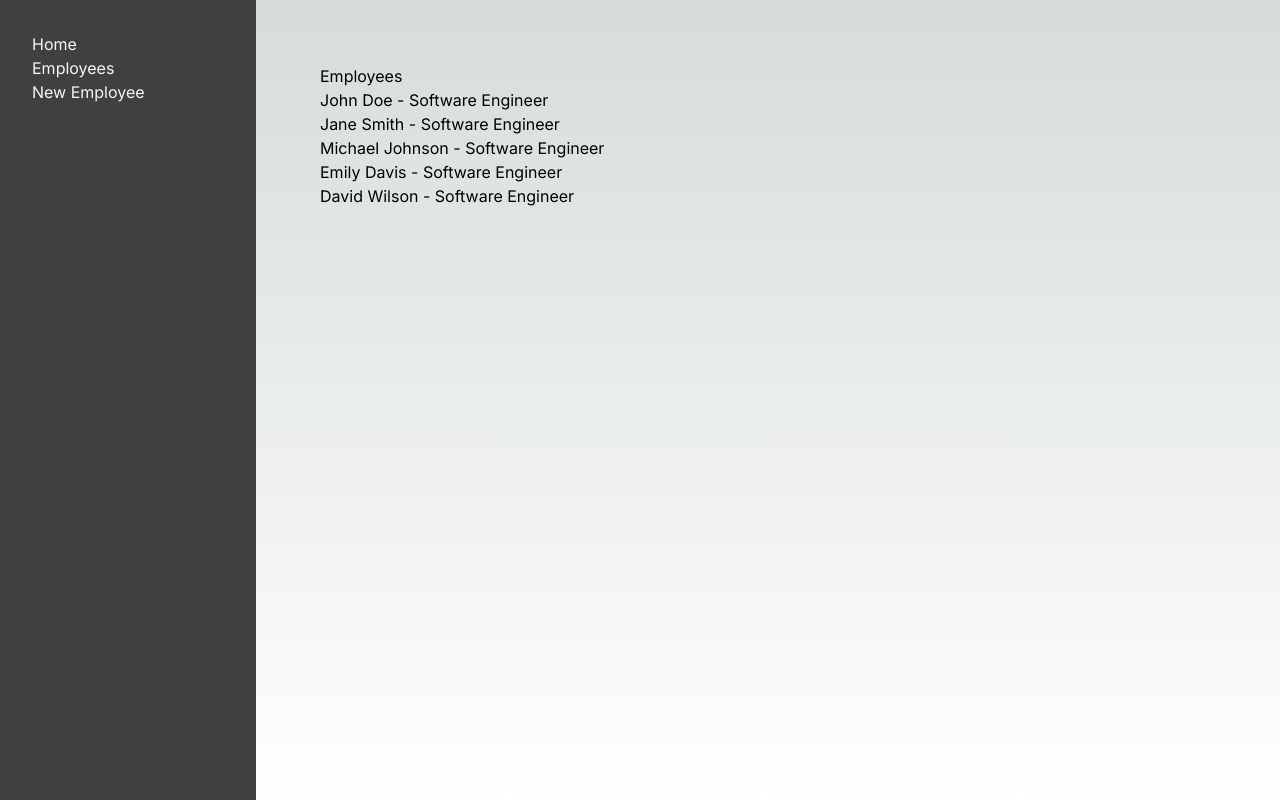
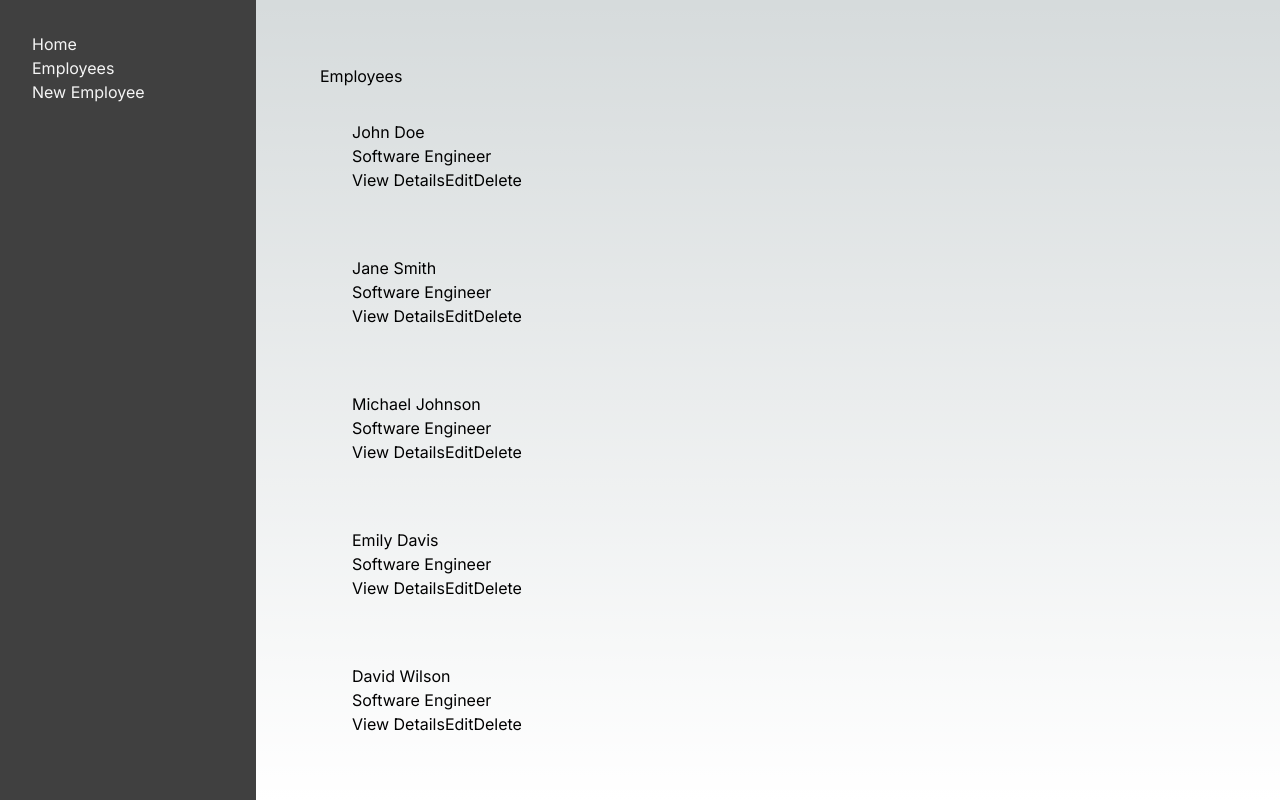
Before and after one commit to Luwat/employee-management-system, a Next.js app: page /employees in a window 1280 px wide. Built offline with nearby package versions, Linux system fonts and the light colour scheme; data requests are answered from the project's data file.

Commit message:
Create employee component

```diff
--- a/app/employees/[id]/page.tsx
+++ b/app/employees/[id]/page.tsx
@@ -1,5 +1,6 @@
 import { Params } from "next/dist/shared/lib/router/utils/route-matcher";
 
-export default function EmployeeDetailsPage() {
-    return <div>Employee Details Page</div>
+export default function EmployeeDetailsPage({ params }: { params: Params }) {
+  const { id } = params;
+  return <div>{id} Employee Details Page</div>;
 }
--- a/app/employees/page.tsx
+++ b/app/employees/page.tsx
@@ -1,7 +1,4 @@
-// "use client";
-
-// import React from "react";
-// import initialEmployees from "@/models/db.json";
+import Employee from "@/components/employee";
 
 type EmployeesData = {
   id: number;
@@ -24,16 +21,10 @@ type EmployeesData = {
 };
 
 const EmployeesPage = async () => {
-  // const [employees, setEmployees] = React.useState<EmployeesData[]>([
-  //   ...initialEmployees,
-  // ]);
-
-  // console.log(employees);
   async function getEmployees() {
     const response = await fetch("http://localhost:3004/employees");
     const data = await response.json();
     return data;
-    // setEmployees(data);
   }
 
   const employees: EmployeesData[] = await getEmployees();
@@ -42,10 +33,8 @@ const EmployeesPage = async () => {
     <div className="w-4/5 p-8">
       <h1>Employees</h1>
       {employees.map((employee) => (
-        <div key={employee.id}>
-          <p>
-            {employee.firstName} {employee.lastName} - {employee.position}
-          </p>
+        <div key={employee.id} className="p-8">
+         <Employee {...employee} />
         </div>
       ))}
     </div>
--- /dev/null
+++ b/components/employee.tsx
@@ -0,0 +1,29 @@
+import Link from "next/link";
+
+export default function Employee({
+  id,
+  firstName,
+  lastName,
+  position,
+}: {
+  id: number;
+  firstName: string;
+  lastName: string;
+  position: string;
+}) {
+  return (
+    <section>
+      <h2>
+        {firstName} {lastName}
+      </h2>
+      <p>{position}</p>
+      <Link href={`/employees/${id}`}>
+        <button>View Details</button>
+      </Link>
+      <Link href={`/employees/${id}/edit`}>
+        <button>Edit</button>
+      </Link>
+      <button>Delete</button>
+    </section>
+  );
+}
```
Also changed, not shown: app/employees/[id]/edit/page.tsx (added).
